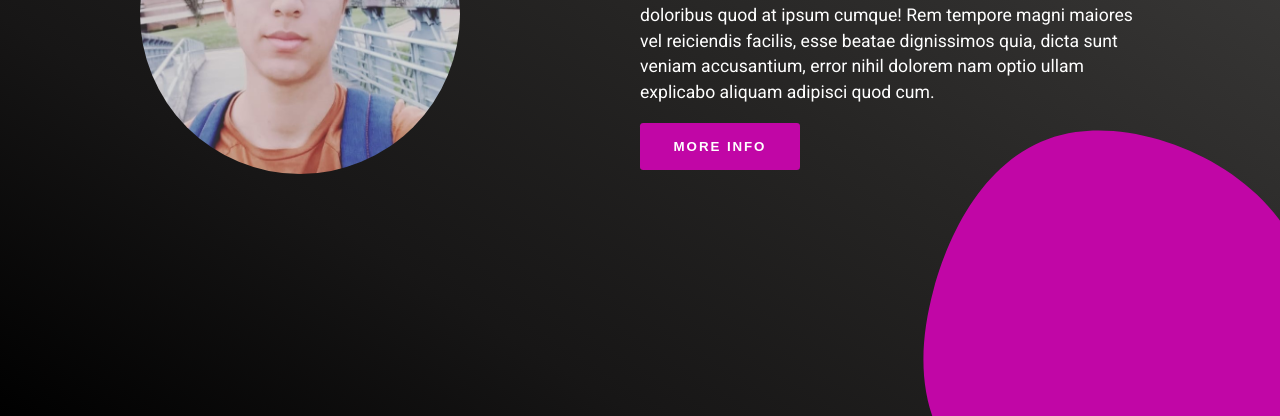
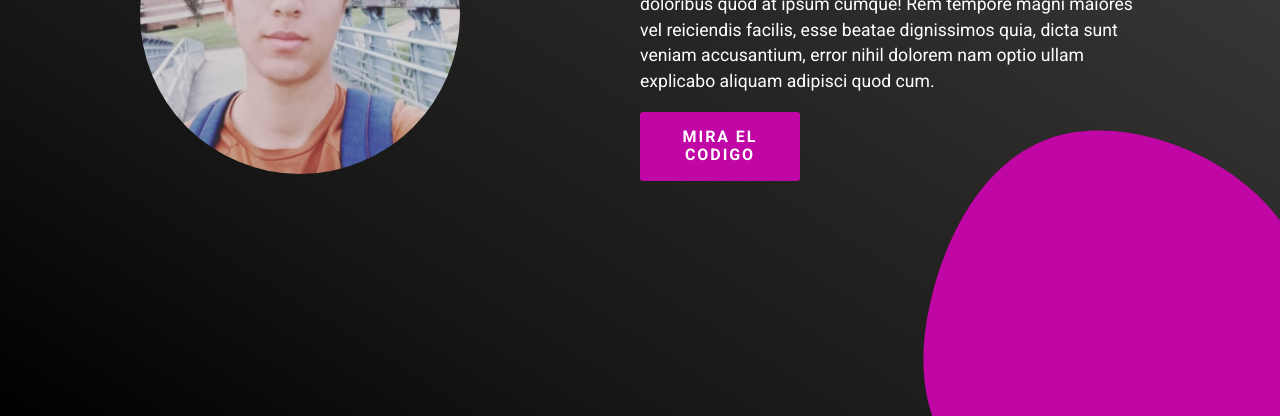
Before and after one commit to hafid4827/PORTAFOLIO1, a plain HTML site: page index.html in a window 1280 px wide. Shown: the part 384-800 px from the top of the page. Drawn offline with Linux system fonts and the light colour scheme.

Commit message:
modify btn

```diff
--- a/index.html
+++ b/index.html
@@ -74,7 +74,11 @@
               aliquam adipisci quod cum.
             </p>
             <div class="btn-container">
-              <button class="btn__next-generic">MORE INFO</button>
+              <a
+                href="https://github.com/hafid4827/PORTAFOLIO1"
+                class="btn__next-generic"
+                >mira el codigo</a
+              >
             </div>
           </div>
         </div>
--- a/static/css/home.css
+++ b/static/css/home.css
@@ -141,7 +141,7 @@ body{
     cursor: pointer;
 }
 .btn__next-generic::before{
-    content: "MORE INFO";
+    content: "mira el codigo";
     position: absolute;
     border-radius: 0.2rem;
     width: 100%;
```
Also changed, not shown: 1 other file.
